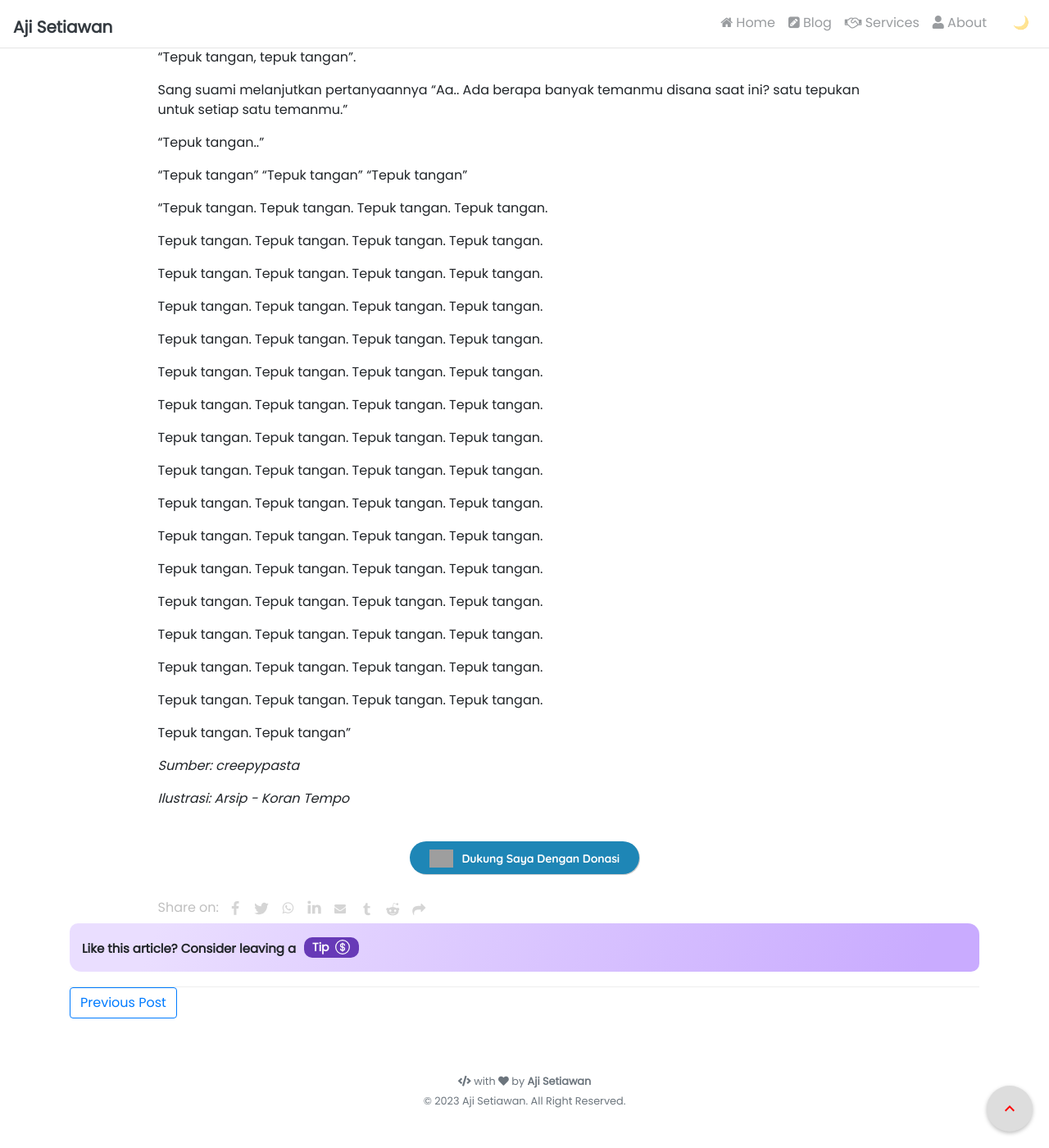
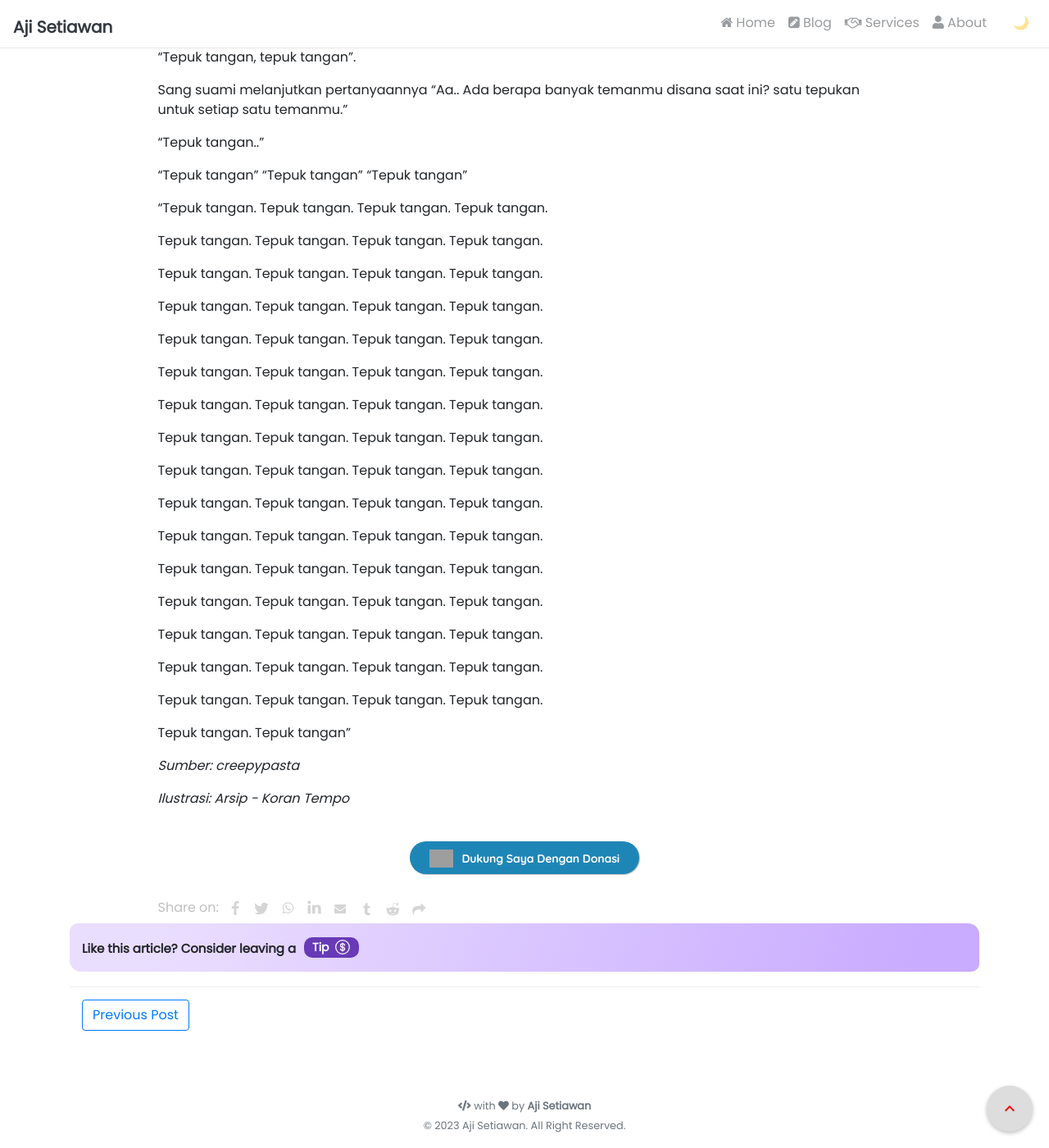
Before and after one commit to ajisetiawan716/ajisetiawan716.github.io, a Jekyll site: the page built from _posts/2023-12-10-Tepuk Tangan Creppypasta.md, in a window 1280 px wide and 1400 px high, scrolled down 1974 px. Shown: the whole window at 82% size. Built offline with Jekyll 4.4.1, drawn with Linux system fonts in a browser that asks for light colours; nearby versions of some CDN libraries; comment, search, counter and statistics services are not loaded; grey boxes are pictures that could not be loaded.

Commit message:
Update prev-next-post.html

```diff
--- a/_includes/blog/prev-next-post.html
+++ b/_includes/blog/prev-next-post.html
@@ -1,7 +1,7 @@
 <style>
 .pager {
   list-style-type: none;
-  margin: 0;
+  margin: 15px;
   padding: 0;
   overflow: hidden;
 }
```
